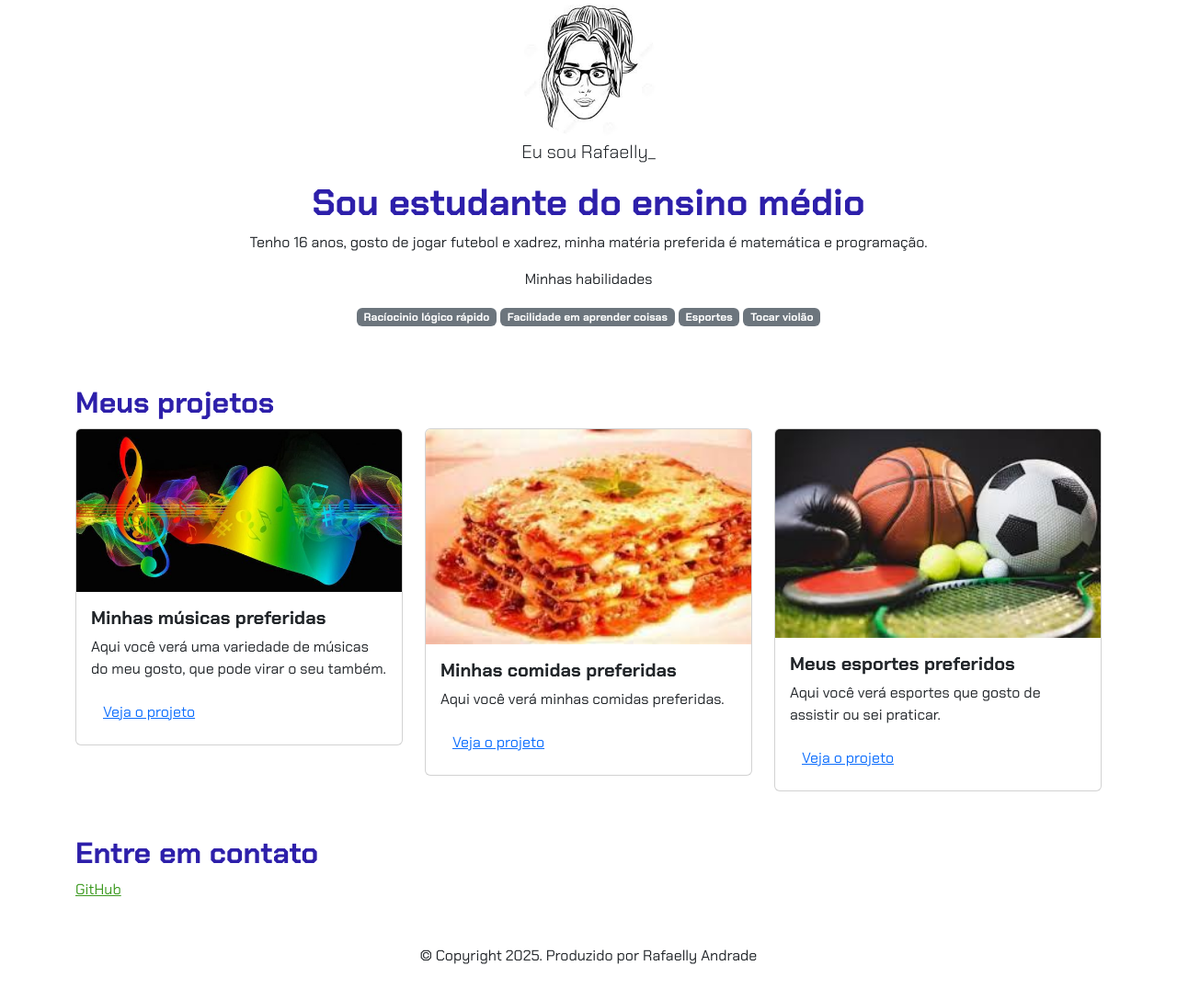
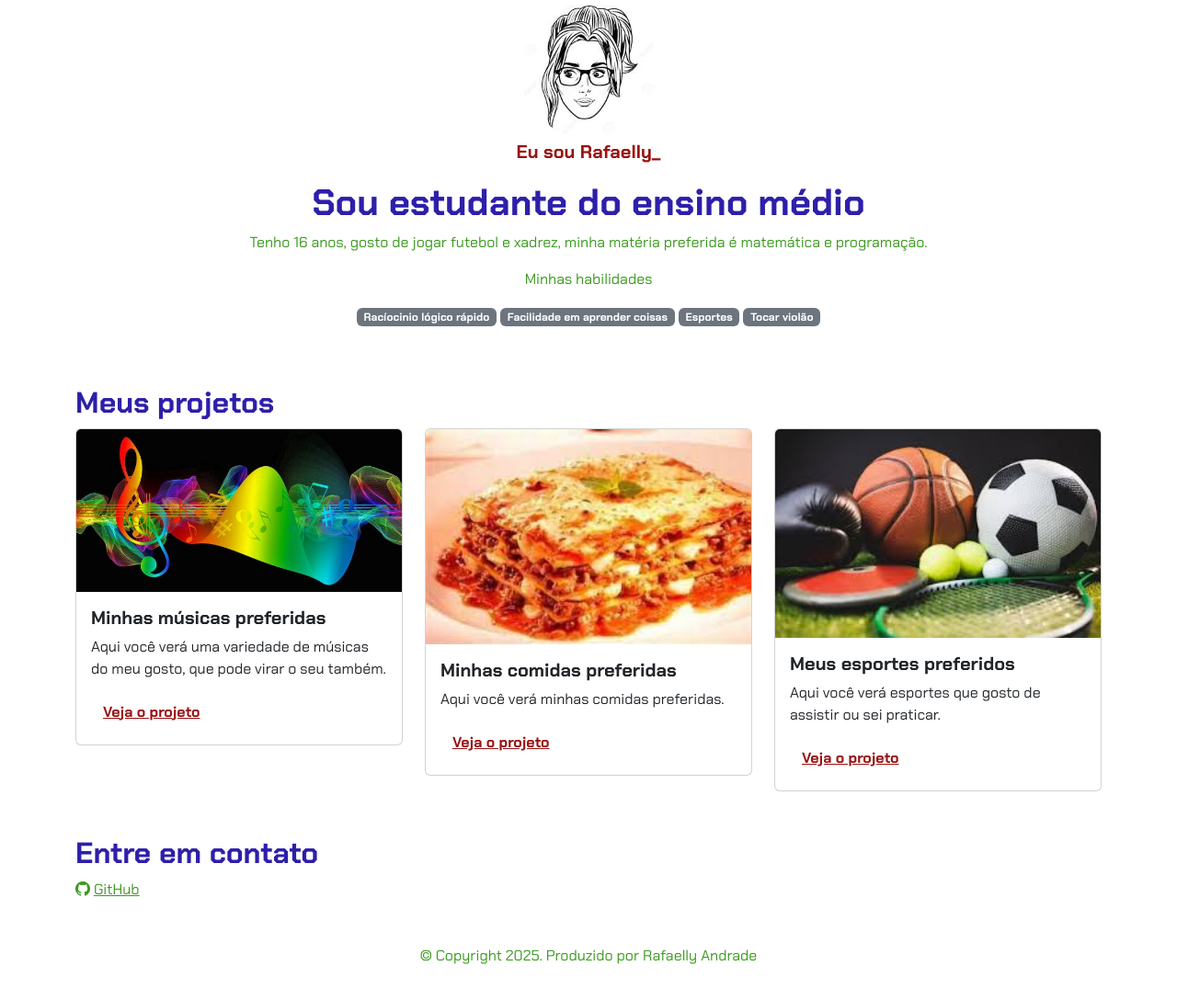
Before and after one commit to rafaelly2009/Meu-portf-lio, a plain HTML site: page index.html in a window 1280 px wide. Shown: the whole page at 92% size. Drawn offline with nearby package versions, Linux system fonts and the light colour scheme.

Commit message:
Add files via upload

```diff
--- a/index.html
+++ b/index.html
@@ -5,6 +5,8 @@
     <meta http-equiv="X-UA-Compatible" content="IE=edge">
     <meta name="viewport" content="width=device-width, initial-scale=1.0">
     <link href="https://cdn.jsdelivr.net/npm/bootstrap@5.3.3/dist/css/bootstrap.min.css" rel="stylesheet" integrity="sha384-QWTKZyjpPEjISv5WaRU9OFeRpok6YctnYmDr5pNlyT2bRjXh0JMhjY6hW+ALEwIH"  crossorigin="anonymous"  />
+    <link rel="stylesheet" href="https://cdn.jsdelivr.net/npm/bootstrap-icons@1.11.3/font/bootstrap-icons.min.css"
+/>
     <link rel="stylesheet" href="style.css" />
     <title>Rafaelly</title>
 </head>
@@ -135,6 +137,7 @@
     <footer class="container py-5">
         <h2>Entre em contato</h2>
         <div>
+          <i class="bi bi-github"></i>
             <a href="https://github.com/rafaelly2009">GitHub</a>
         </div>
         <p class="my-5 text-center">© Copyright 2025. Produzido por Rafaelly Andrade</p>
--- a/style.css
+++ b/style.css
@@ -8,6 +8,12 @@
 
 body {
     font-family: "Chakra Petch", sans-serif;
+    color: var(--cor-principal);
+  }
+
+  .lead, .btn-link {
+    color: var(--cor-destaque);
+    font-weight: 700;
   }
 
   h1, h2, h5 {
@@ -15,7 +21,7 @@ body {
   font-weight: 700;
 }
 
-footer a {
+footer a, .btn-link:hover {
     color: var(--cor-principal);
   }
 
```
